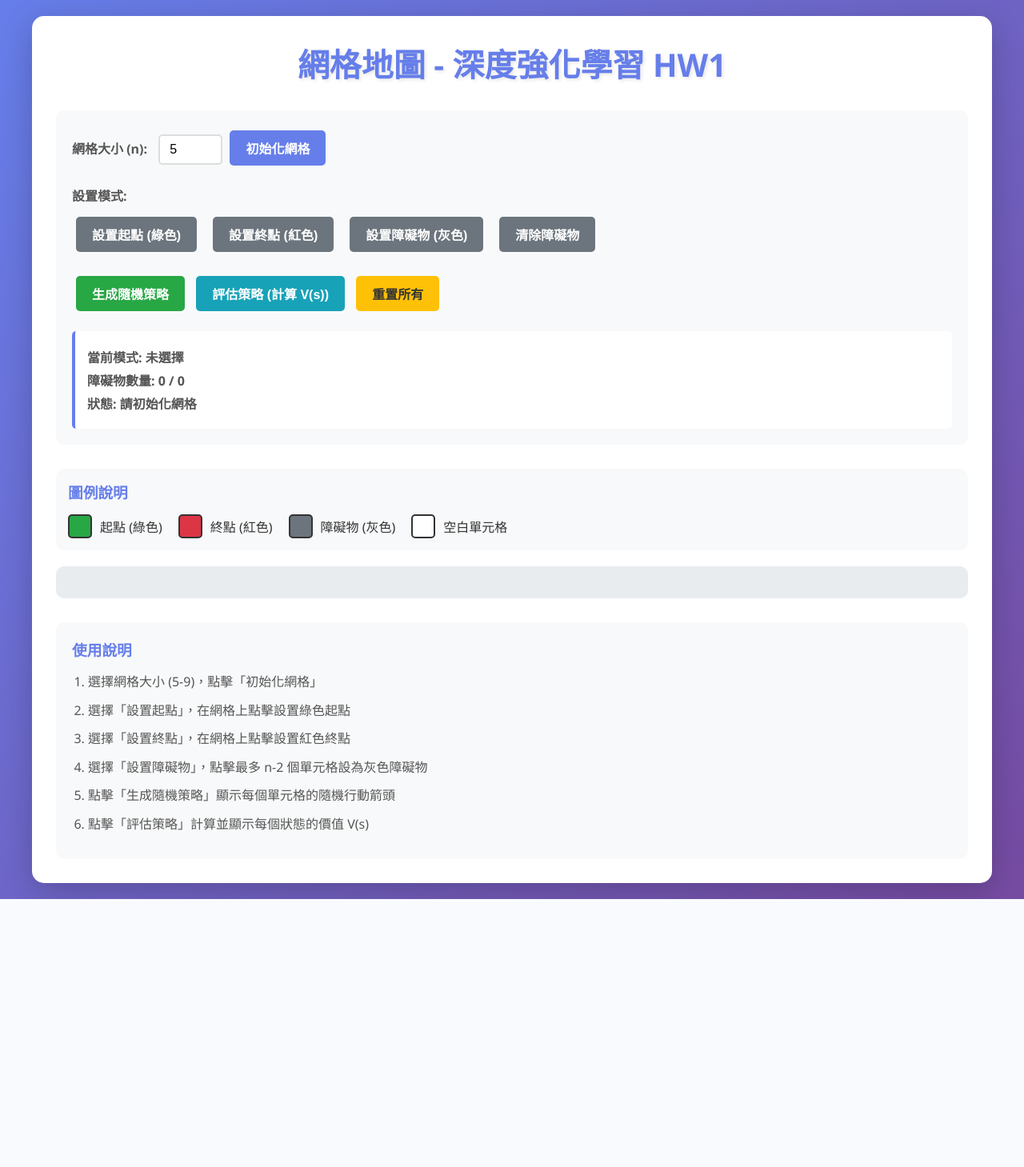
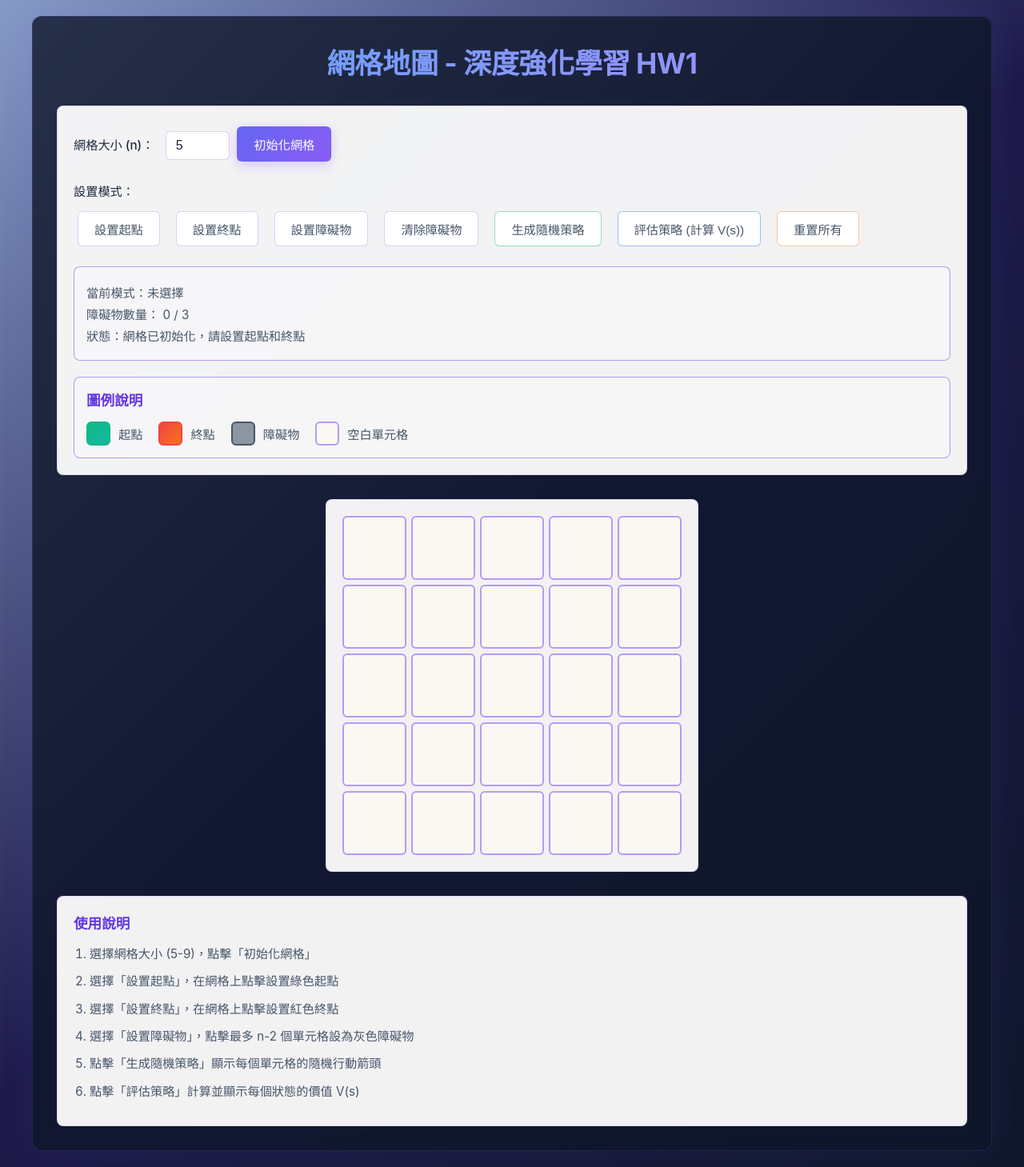
Before and after one commit to iamtt111/DRL-HW01, a Flask app: page / in a window 1280 px wide. Shown: the whole page at 80% size. Before the commit the page ends 1124 px from the top, so only its background shows below. Run offline with Flask 3, Linux system fonts and the light colour scheme.

Commit message:
refactor: redesign UI with modern tech-style theme
  UI/UX Improvements:
  - Modern tech-inspired gradient background (blue-purple palette)
  - Light-colored content blocks for enhanced readability
  - Gradient text effect on main title with blue-purple colors
  - Minimalist flat design with consistent styling
  - Beige background (#faf8f3) for empty grid cells
  - 2px borders on grid cells for better visibility
  - Centered grid layout with auto margins

  Visual Enhancements:
  - Gradient effects on start/end cells with glow shadows
  - Simplified button design with white backgrounds
  - Primary action buttons use gradient backgrounds
  - Active mode buttons highlighted with gradient effect
  - Increased border opacity from 0.3 to 0.6 for clarity
  - Unified styling for info-panel, legend, and instructions sections
  - Glass morphism effect on main container with backdrop blur

  Layout Optimizations:
  - Integrated legend section into control panel
  - Reorganized button layout for better workflow
  - Consistent spacing and padding across all sections
  - Improved text contrast for better accessibility
  - Auto-initialize 5x5 grid on page load

  Technical Details:
  - Updated color palette to use Tailwind-inspired colors
  - Replaced colorful theme with professional tech aesthetic
  - Enhanced hover effects with smooth transitions
  - Unified punctuation marks to full-width colons (：)
  - Responsive design maintained across all changes

  Files Modified:
  - static/css/style.css: Complete UI theme redesign
  - templates/index.html: Restructured control panel layout
  - static/js/main.js: Added auto-initialization on DOM load

```diff
--- a/static/css/style.css
+++ b/static/css/style.css
@@ -5,41 +5,50 @@
 }
 
 body {
-    font-family: 'Segoe UI', Tahoma, Geneva, Verdana, sans-serif;
-    background: linear-gradient(135deg, #667eea 0%, #764ba2 100%);
+    font-family: -apple-system, BlinkMacSystemFont, 'Inter', 'Segoe UI', sans-serif;
+    background: linear-gradient(135deg, #869ac7 0%, #1e1b4b 50%, #0f172a 100%);
     min-height: 100vh;
     padding: 20px;
-    color: #333;
+    color: #e2e8f0;
 }
 
 .container {
     max-width: 1200px;
     margin: 0 auto;
-    background: white;
+    background: rgba(15, 23, 42, 0.8);
+    backdrop-filter: blur(10px);
     padding: 30px;
-    border-radius: 15px;
-    box-shadow: 0 10px 40px rgba(0, 0, 0, 0.2);
+    border-radius: 12px;
+    border: 1px solid rgba(99, 102, 241, 0.2);
+    box-shadow: 0 0 40px rgba(99, 102, 241, 0.1);
 }
 
 h1 {
     text-align: center;
-    color: #667eea;
+    background: linear-gradient(135deg, #60a5fa 0%, #a78bfa 100%);
+    -webkit-background-clip: text;
+    -webkit-text-fill-color: transparent;
+    background-clip: text;
     margin-bottom: 30px;
-    font-size: 2.5em;
-    text-shadow: 2px 2px 4px rgba(0, 0, 0, 0.1);
+    font-size: 2.2em;
+    font-weight: 700;
+    letter-spacing: -0.5px;
 }
 
 h3 {
-    color: #667eea;
+    color: #6237e1;
     margin-bottom: 15px;
+    font-size: 1.1em;
+    font-weight: 600;
 }
 
 /* 控制面板 */
 .controls {
     margin-bottom: 30px;
     padding: 20px;
-    background: #f8f9fa;
-    border-radius: 10px;
+    background: rgba(255, 255, 255, 0.95);
+    border-radius: 8px;
+    border: 1px solid rgba(139, 92, 246, 0.2);
 }
 
 .control-group {
@@ -49,75 +58,96 @@ h3 {
 .control-group label {
     display: inline-block;
     margin-right: 10px;
-    font-weight: 600;
-    color: #555;
+    font-weight: 500;
+    color: #1e293b;
+    font-size: 0.95em;
 }
 
 .control-group input[type="number"] {
     width: 80px;
     padding: 8px 12px;
-    border: 2px solid #ddd;
-    border-radius: 5px;
+    background: white;
+    border: 1px solid rgba(139, 92, 246, 0.3);
+    border-radius: 6px;
     font-size: 1em;
-    transition: border-color 0.3s;
+    color: #1e293b;
+    transition: all 0.2s;
 }
 
 .control-group input[type="number"]:focus {
     outline: none;
-    border-color: #667eea;
+    border-color: #8b5cf6;
+    background: white;
+    box-shadow: 0 0 0 3px rgba(139, 92, 246, 0.1);
 }
 
 /* 按鈕樣式 */
 .btn {
     padding: 10px 20px;
     margin: 5px;
-    border: none;
-    border-radius: 5px;
-    font-size: 1em;
+    border: 1px solid rgba(139, 92, 246, 0.3);
+    border-radius: 6px;
+    font-size: 0.95em;
     cursor: pointer;
-    transition: all 0.3s;
-    font-weight: 600;
+    transition: all 0.2s;
+    font-weight: 500;
+    background: white;
+    color: #475569;
 }
 
 .btn:hover {
-    transform: translateY(-2px);
-    box-shadow: 0 5px 15px rgba(0, 0, 0, 0.2);
+    background: rgba(139, 92, 246, 0.1);
+    border-color: #8b5cf6;
+    transform: translateY(-1px);
+    color: #1e293b;
 }
 
 .btn-primary {
-    background: #667eea;
+    background: linear-gradient(135deg, #6366f1 0%, #8b5cf6 100%);
+    border-color: transparent;
     color: white;
+    box-shadow: 0 4px 15px rgba(139, 92, 246, 0.3);
 }
 
 .btn-primary:hover {
-    background: #5568d3;
+    box-shadow: 0 6px 20px rgba(139, 92, 246, 0.4);
+    transform: translateY(-2px);
 }
 
 .btn-success {
-    background: #28a745;
-    color: white;
+    background: white;
+    border-color: rgba(34, 197, 94, 0.5);
+    color: #475569;
 }
 
 .btn-success:hover {
-    background: #218838;
+    background: rgba(34, 197, 94, 0.1);
+    border-color: #22c55e;
+    color: #15803d;
 }
 
 .btn-info {
-    background: #17a2b8;
-    color: white;
+    background: white;
+    border-color: rgba(59, 130, 246, 0.5);
+    color: #475569;
 }
 
 .btn-info:hover {
-    background: #138496;
+    background: rgba(59, 130, 246, 0.1);
+    border-color: #3b82f6;
+    color: #1e40af;
 }
 
 .btn-warning {
-    background: #ffc107;
-    color: #333;
+    background: white;
+    border-color: rgba(251, 146, 60, 0.5);
+    color: #475569;
 }
 
 .btn-warning:hover {
-    background: #e0a800;
+    background: rgba(251, 146, 60, 0.1);
+    border-color: #fb923c;
+    color: #c2410c;
 }
 
 .mode-buttons {
@@ -128,40 +158,47 @@ h3 {
 }
 
 .mode-btn {
-    background: #6c757d;
-    color: white;
+    background: white;
+    border-color: rgba(139, 92, 246, 0.3);
+    color: #475569;
 }
 
 .mode-btn:hover {
-    background: #5a6268;
+    background: rgba(139, 92, 246, 0.1);
+    border-color: #8b5cf6;
+    color: #1e293b;
 }
 
 .mode-btn.active {
-    background: #667eea;
-    box-shadow: 0 0 15px rgba(102, 126, 234, 0.5);
+    background: linear-gradient(135deg, #6366f1 0%, #8b5cf6 100%);
+    border-color: transparent;
+    color: white;
+    box-shadow: 0 0 20px rgba(139, 92, 246, 0.5);
 }
 
 /* 資訊面板 */
 .info-panel {
     margin-top: 20px;
     padding: 15px;
-    background: white;
-    border-radius: 5px;
-    border-left: 4px solid #667eea;
+    background: rgba(249, 250, 251, 0.5);
+    border-radius: 8px;
+    border: 1px solid rgba(139, 92, 246, 0.6);
 }
 
 .info-panel p {
     margin: 5px 0;
-    font-weight: 600;
-    color: #555;
+    font-weight: 400;
+    color: #475569;
+    font-size: 0.95em;
 }
 
 /* 圖例 */
 .legend {
-    margin-bottom: 20px;
+    margin-top: 20px;
     padding: 15px;
-    background: #f8f9fa;
-    border-radius: 10px;
+    background: rgba(249, 250, 251, 0.5);
+    border-radius: 8px;
+    border: 1px solid rgba(139, 92, 246, 0.6);
 }
 
 .legend-items {
@@ -176,33 +213,40 @@ h3 {
     gap: 10px;
 }
 
+.legend-item span {
+    color: #475569;
+    font-size: 0.95em;
+}
+
 .legend-box {
     width: 30px;
     height: 30px;
-    border: 2px solid #333;
-    border-radius: 5px;
+    border: 2px solid rgba(139, 92, 246, 0.6);
+    border-radius: 6px;
 }
 
 /* 網格容器 */
 .grid-container {
     display: grid;
-    gap: 5px;
+    gap: 6px;
     padding: 20px;
-    background: #e9ecef;
-    border-radius: 10px;
+    background: rgba(255, 255, 255, 0.95);
+    border-radius: 8px;
     justify-content: center;
-    margin-bottom: 30px;
+    margin: 0 auto 30px auto;
+    width: fit-content;
+    border: 1px solid rgba(139, 92, 246, 0.2);
 }
 
 /* 單元格樣式 */
 .cell {
     width: 80px;
     height: 80px;
-    background: white;
-    border: 2px solid #333;
-    border-radius: 5px;
+    background: #faf8f3;
+    border: 2px solid rgba(139, 92, 246, 0.6);
+    border-radius: 6px;
     cursor: pointer;
-    transition: all 0.3s;
+    transition: all 0.2s;
     position: relative;
     display: flex;
     align-items: center;
@@ -210,37 +254,47 @@ h3 {
 }
 
 .cell:hover {
-    transform: scale(1.05);
-    box-shadow: 0 5px 15px rgba(0, 0, 0, 0.2);
+    border-color: #8b5cf6;
+    background: #f5f3ed;
+    box-shadow: 0 0 15px rgba(139, 92, 246, 0.3);
 }
 
 /* 單元格狀態顏色 */
 .cell.start {
-    background: #28a745;
+    background: linear-gradient(135deg, #10b981 0%, #14b8a6 100%);
+    border: 2px solid #10b981;
+    box-shadow: 0 0 20px rgba(16, 185, 129, 0.4);
 }
 
 .cell.end {
-    background: #dc3545;
+    background: linear-gradient(135deg, #ef4444 0%, #f97316 100%);
+    border: 2px solid #ef4444;
+    box-shadow: 0 0 20px rgba(239, 68, 68, 0.4);
 }
 
 .cell.obstacle {
-    background: #6c757d;
+    background: rgba(71, 85, 105, 0.6);
+    border: 2px solid #475569;
 }
 
 .normal-cell {
-    background: white;
+    background: #faf8f3;
+    border: 2px solid rgba(139, 92, 246, 0.6);
 }
 
 .start-cell {
-    background: #28a745;
+    background: linear-gradient(135deg, #10b981 0%, #14b8a6 100%);
+    border: 2px solid #10b981;
 }
 
 .end-cell {
-    background: #dc3545;
+    background: linear-gradient(135deg, #ef4444 0%, #f97316 100%);
+    border: 2px solid #ef4444;
 }
 
 .obstacle-cell {
-    background: #6c757d;
+    background: rgba(71, 85, 105, 0.6);
+    border: 2px solid #475569;
 }
 
 /* 箭頭顯示 */
@@ -293,8 +354,9 @@ h3 {
 /* 使用說明 */
 .instructions {
     padding: 20px;
-    background: #f8f9fa;
-    border-radius: 10px;
+    background: rgba(255, 255, 255, 0.95);
+    border-radius: 8px;
+    border: 1px solid rgba(139, 92, 246, 0.2);
 }
 
 .instructions ol {
@@ -303,8 +365,9 @@ h3 {
 
 .instructions li {
     margin: 10px 0;
-    color: #555;
+    color: #475569;
     line-height: 1.6;
+    font-size: 0.95em;
 }
 
 /* 響應式設計 */
--- a/static/js/main.js
+++ b/static/js/main.js
@@ -334,10 +334,15 @@ async function resetGrid() {
 
 // 更新資訊顯示
 function updateInfo() {
-    obstacleCount.textContent = `障礙物數量: ${currentObstacles} / ${maxObstacles}`;
+    obstacleCount.textContent = `障礙物數量： ${currentObstacles} / ${maxObstacles}`;
 }
 
 // 更新狀態資訊
 function updateStatus(message) {
-    statusInfo.textContent = `狀態: ${message}`;
+    statusInfo.textContent = `狀態：${message}`;
 }
+
+// 頁面載入時自動初始化 5x5 網格
+window.addEventListener('DOMContentLoaded', () => {
+    initializeGrid();
+});
--- a/templates/index.html
+++ b/templates/index.html
@@ -1,43 +1,41 @@
 <!DOCTYPE html>
 <html lang="zh-TW">
+
 <head>
     <meta charset="UTF-8">
     <meta name="viewport" content="width=device-width, initial-scale=1.0">
     <title>網格地圖 - 深度強化學習 HW1</title>
     <link rel="stylesheet" href="{{ url_for('static', filename='css/style.css') }}">
 </head>
+
 <body>
     <div class="container">
         <h1>網格地圖 - 深度強化學習 HW1</h1>
 
         <div class="controls">
             <div class="control-group">
-                <label for="gridSize">網格大小 (n):</label>
+                <label for="gridSize">網格大小 (n)：</label>
                 <input type="number" id="gridSize" min="5" max="9" value="5">
                 <button id="initBtn" class="btn btn-primary">初始化網格</button>
             </div>
 
             <div class="control-group">
-                <label>設置模式:</label>
+                <label>設置模式：</label>
                 <div class="mode-buttons">
-                    <button id="startModeBtn" class="btn mode-btn">設置起點 (綠色)</button>
-                    <button id="endModeBtn" class="btn mode-btn">設置終點 (紅色)</button>
-                    <button id="obstacleModeBtn" class="btn mode-btn">設置障礙物 (灰色)</button>
+                    <button id="startModeBtn" class="btn mode-btn">設置起點</button>
+                    <button id="endModeBtn" class="btn mode-btn">設置終點</button>
+                    <button id="obstacleModeBtn" class="btn mode-btn">設置障礙物</button>
                     <button id="eraseModeBtn" class="btn mode-btn">清除障礙物</button>
-                </div>
-            </div>
-
-            <div class="control-group">
                     <button id="generatePolicyBtn" class="btn btn-success">生成隨機策略</button>
                     <button id="evaluatePolicyBtn" class="btn btn-info">評估策略 (計算 V(s))</button>
                     <button id="resetBtn" class="btn btn-warning">重置所有</button>
                 </div>
+            </div>
 
             <div class="info-panel">
-                <p id="modeInfo">當前模式: 未選擇</p>
-                <p id="obstacleCount">障礙物數量: 0 / 0</p>
-                <p id="statusInfo">狀態: 請初始化網格</p>
-            </div>
+                <p id="modeInfo">當前模式：未選擇</p>
+                <p id="obstacleCount">障礙物數量：0 / 0</p>
+                <p id="statusInfo">狀態：請初始化網格</p>
             </div>
 
             <div class="legend">
@@ -45,19 +43,20 @@
                 <div class="legend-items">
                     <div class="legend-item">
                         <div class="legend-box start-cell"></div>
-                    <span>起點 (綠色)</span>
+                        <span>起點</span>
                     </div>
                     <div class="legend-item">
                         <div class="legend-box end-cell"></div>
-                    <span>終點 (紅色)</span>
+                        <span>終點</span>
                     </div>
                     <div class="legend-item">
                         <div class="legend-box obstacle-cell"></div>
-                    <span>障礙物 (灰色)</span>
+                        <span>障礙物</span>
                     </div>
                     <div class="legend-item">
                         <div class="legend-box normal-cell"></div>
                         <span>空白單元格</span>
+                    </div>
                 </div>
             </div>
         </div>
@@ -81,4 +80,5 @@
 
     <script src="{{ url_for('static', filename='js/main.js') }}"></script>
 </body>
+
 </html>
```
Also changed, not shown: other parts of static/css/style.css (+16 -9 lines). Lines whose indentation alone changed are shown as unchanged.
